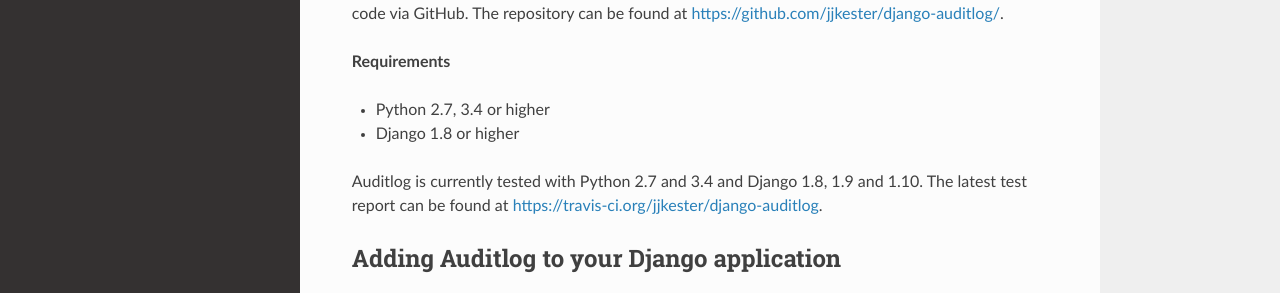
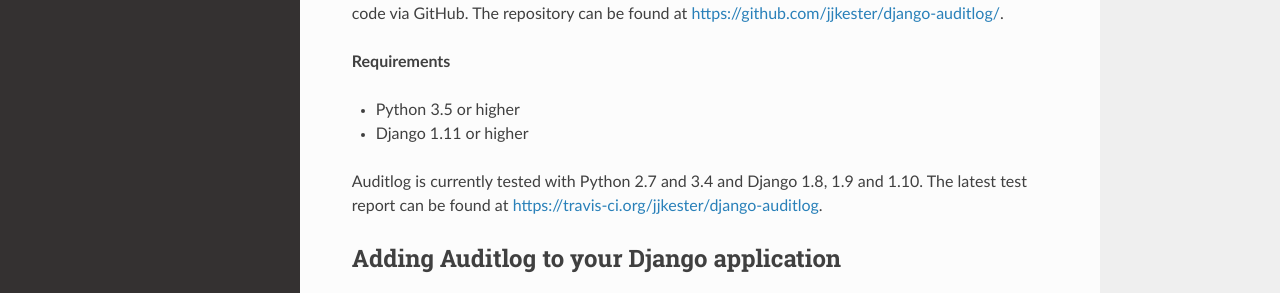
Before and after one commit to jazzband/django-auditlog, a Sphinx documentation site: the page built from docs/source/installation.rst, in a window 1280 px wide and 961 px high. Shown: the part 327-620 px from the top of the window. Built offline with Sphinx 7.4.7 and the Read the Docs theme 2.0.0, drawn with Linux system fonts in a browser that asks for light colours; pages that are not in the unit, such as notebooks, are missing from menus.

Commit message:
Update requirements section in the docs
We've dropped support for Python2 and unsupported versions of Python
and Django.

```diff
--- a/docs/source/installation.rst
+++ b/docs/source/installation.rst
@@ -11,8 +11,8 @@
 
 **Requirements**
 
-- Python 2.7, 3.4 or higher
-- Django 1.8 or higher
+- Python 3.5 or higher
+- Django 1.11 or higher
 
 Auditlog is currently tested with Python 2.7 and 3.4 and Django 1.8, 1.9 and 1.10. The latest test report can be found
 at https://travis-ci.org/jjkester/django-auditlog.
```
